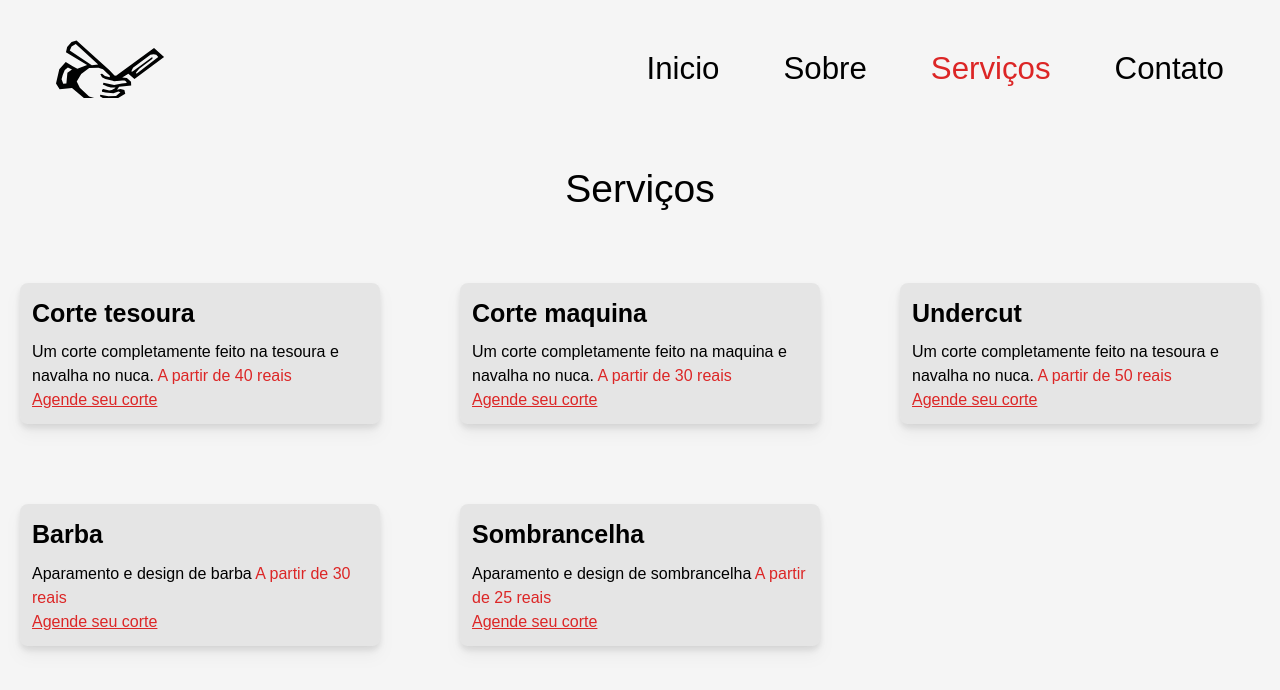
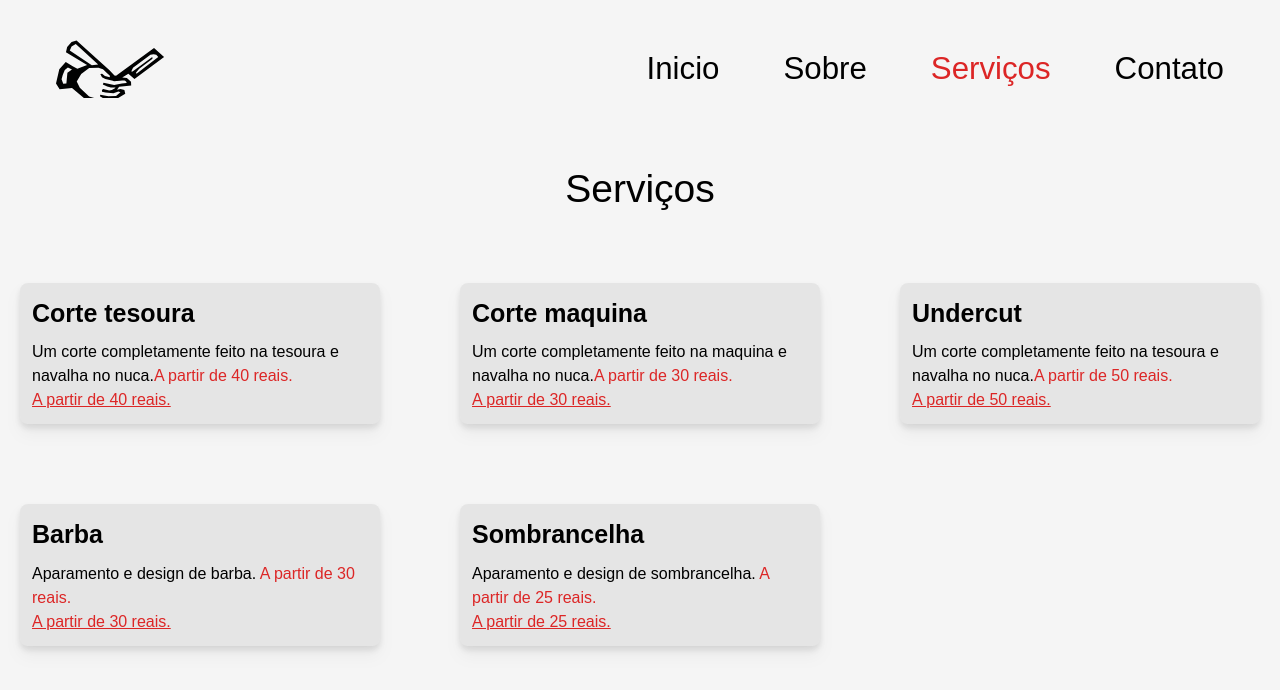
Before and after one commit to Eduardo-Griesang/barber-shop-mock, a Next.js app: page /servicos in a window 1280 px wide. Shown: the top 690 px of the page. Built offline with nearby package versions, Linux system fonts and the light colour scheme; a web font is replaced by a local one.

Commit message:
services animations

```diff
--- /dev/null
+++ b/src/Components/Servicos/Servico/index.js
@@ -0,0 +1,35 @@
+"use client"
+import Link from "next/link";
+import { useAnimation, useInView, motion } from "framer-motion";
+import { useEffect, useRef } from "react";
+
+export default function Servico({ titulo, sobre, preco, link }) {
+
+    const servicoRef = useRef()
+    const servicoInView = useInView(servicoRef, {once:true})
+    const servicoAnimate = useAnimation()
+
+    useEffect(() => {
+        if(servicoInView){
+            servicoAnimate.start("visible")
+        }
+    },[servicoInView])
+
+    return(
+        <div ref={servicoRef}>
+            <motion.section className="flex flex-col bg-neutral-200 p-3 rounded-lg drop-shadow-lg"
+                variants={{
+                    hidden: {y:100, opacity: 0},
+                    visible: {y:0, opacity:1}
+                }}
+                initial= "hidden"
+                transition= {{duration: 0.3}}
+                animate= {servicoAnimate}
+            >
+                <h3 className="md:text-2xl font-semibold">{titulo}</h3>
+                <p className="mt-1 md:mt-2 text-lg">{sobre}<span className="text-red-600">{preco}</span></p>
+                <Link href={'#'} className="underline text-red-600">{link}</Link>
+            </motion.section>
+        </div>
+    )
+}
--- a/src/Components/Servicos/index.js
+++ b/src/Components/Servicos/index.js
@@ -1,41 +1,77 @@
-import Link from "next/link";
+"use client"
+import Servico from "./Servico";
+import { useEffect, useRef } from "react";
+import { useAnimation, useInView, motion } from "framer-motion";
 
 export default function Servicos () {
+
+    const serv = [
+        {
+            titulo: "Corte tesoura",
+            sobre: "Um corte completamente feito na tesoura e navalha no nuca.",
+            preco: "A partir de 40 reais.",
+            link: "Agende seu corte"
+        },
+        {
+            titulo: "Corte maquina",
+            sobre: "Um corte completamente feito na maquina e navalha no nuca.",
+            preco: "A partir de 30 reais.",
+            link: "Agende seu corte"
+        },
+        {
+            titulo: "Undercut",
+            sobre: "Um corte completamente feito na tesoura e navalha no nuca.",
+            preco: "A partir de 50 reais.",
+            link: "Agende seu corte"
+        },
+        {
+            titulo: "Barba",
+            sobre: "Aparamento e design de barba. ",
+            preco: "A partir de 30 reais.",
+            link: "Agende seu corte"
+        },
+        {
+            titulo: "Sombrancelha",
+            sobre: "Aparamento e design de sombrancelha. ",
+            preco: "A partir de 25 reais.",
+            link: "Agende seu corte"
+        },
+    ]
+
+    const servTitleRef = useRef()
+    const servTitleInView = useInView(servTitleRef, {once:true})
+    const servTitleAnimate = useAnimation()
+
+    useEffect(() => {
+        if(servTitleInView){
+            servTitleAnimate.start("visible")
+        }
+    },[servTitleInView])
+
     return (
-        <section className="flex flex-col gap-10 sm:gap-16 2xl:gap-20 justify-center items-center">
-            <h2 className="text-4xl mt-32 sm:mt-36 md:mt-40">
+        <section className="flex flex-col gap-10 sm:gap-16 2xl:gap-20 justify-center items-center" ref={servTitleRef}>
+            <motion.h2 className="text-4xl mt-32 sm:mt-36 md:mt-40"
+                variants={{
+                    hidden: {x:-100, opacity: 0},
+                    visible: {x:0, opacity:1}
+                }}
+                initial= "hidden"
+                transition= {{duration: 0.3}}
+                animate= {servTitleAnimate}
+            >
                 Serviços
-            </h2>
+            </motion.h2>
             <section className="grid gap-5 pb-2 px-2 md:px-5 md:grid-cols-2 lg:grid-cols-3 lg:gap-20 ">
-                <section className="flex flex-col bg-neutral-200 p-3 rounded-lg drop-shadow-lg">
-                    <h3 className="md:text-2xl font-semibold">Corte tesoura</h3>
-                    <p className="mt-1 md:mt-2 text-lg">Um corte completamente feito na tesoura e navalha no nuca. <span className="text-red-600">A partir de 40 reais</span></p>
-                    <Link href={'#'} className="underline text-red-600">Agende seu corte</Link>
-                </section>
-
-                <section className="flex flex-col bg-neutral-200 p-3 rounded-lg drop-shadow-lg">
-                    <h3 className="md:text-2xl font-semibold">Corte maquina</h3>
-                    <p className="mt-1 md:mt-2 text-lg">Um corte completamente feito na maquina e navalha no nuca. <span className="text-red-600">A partir de 30 reais</span></p>
-                    <Link href={'#'} className="underline text-red-600">Agende seu corte</Link>
-                </section>
-
-                <section className="flex flex-col bg-neutral-200 p-3 rounded-lg drop-shadow-lg">
-                    <h3 className="md:text-2xl font-semibold">Undercut</h3>
-                    <p className="mt-1 md:mt-2 text-lg">Um corte completamente feito na tesoura e navalha no nuca. <span className="text-red-600">A partir de 50 reais</span></p>
-                    <Link href={'#'} className="underline text-red-600">Agende seu corte</Link>
-                </section>
-
-                <section className="flex flex-col bg-neutral-200 p-3 rounded-lg drop-shadow-lg">
-                    <h3 className="md:text-2xl font-semibold">Barba</h3>
-                    <p className="mt-1 md:mt-2 text-lg">Aparamento e design de barba <span className="text-red-600">A partir de 30 reais</span></p>
-                    <Link href={'#'} className="underline text-red-600">Agende seu corte</Link>
-                </section>
-
-                <section className="flex flex-col bg-neutral-200 p-3 rounded-lg drop-shadow-lg">
-                    <h3 className="md:text-2xl font-semibold">Sombrancelha</h3>
-                    <p className="mt-1 md:mt-2 text-lg">Aparamento e design de sombrancelha <span className="text-red-600">A partir de 25 reais</span></p>
-                    <Link href={'#'} className="underline text-red-600">Agende seu corte</Link>
-                </section>
+                {serv.map((ser) => {
+                    return (
+                        <Servico
+                            titulo={ser.titulo}
+                            sobre={ser.sobre}
+                            preco={ser.preco}
+                            link={ser.preco}
+                        />
+                    )
+                })}
             </section>
         </section>
     )
```
